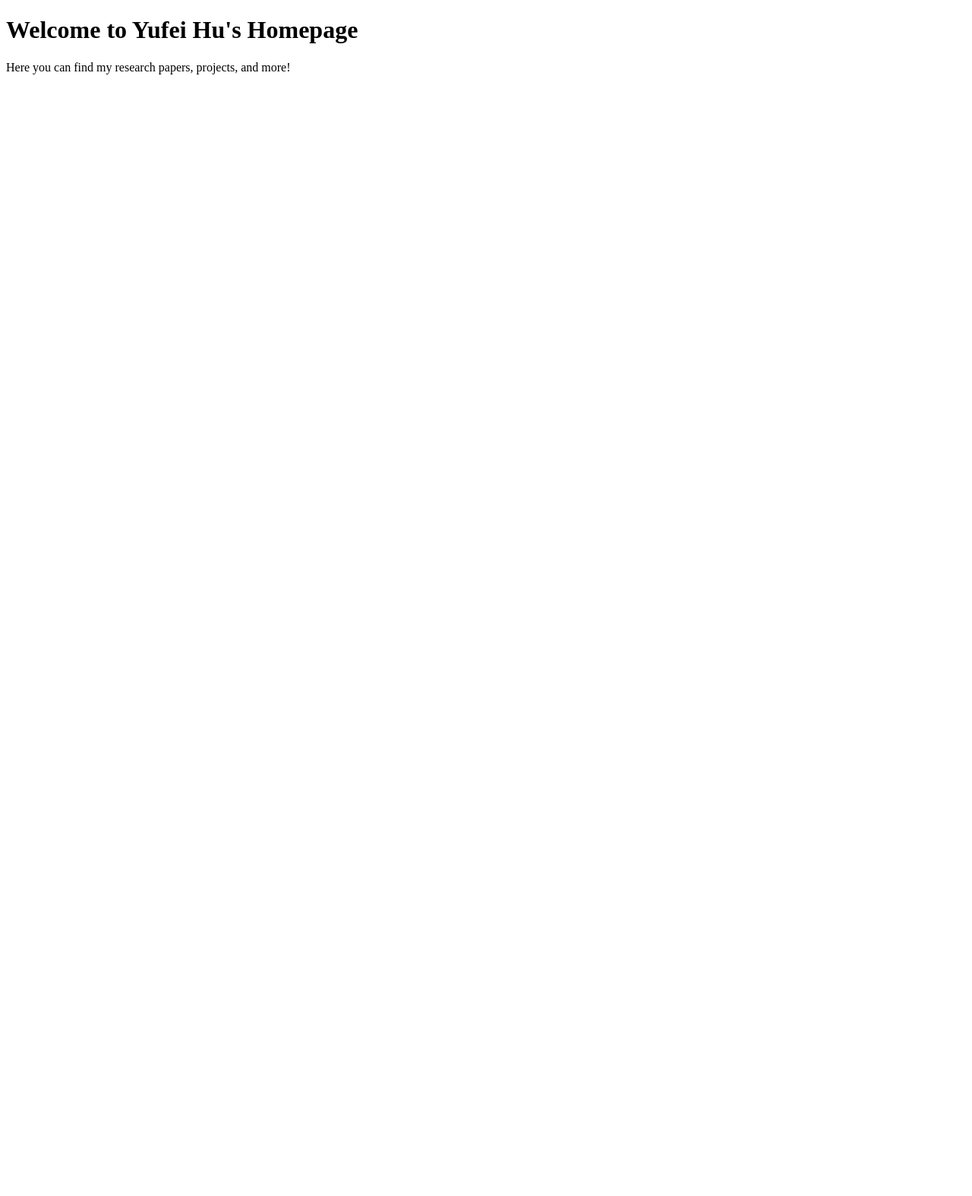
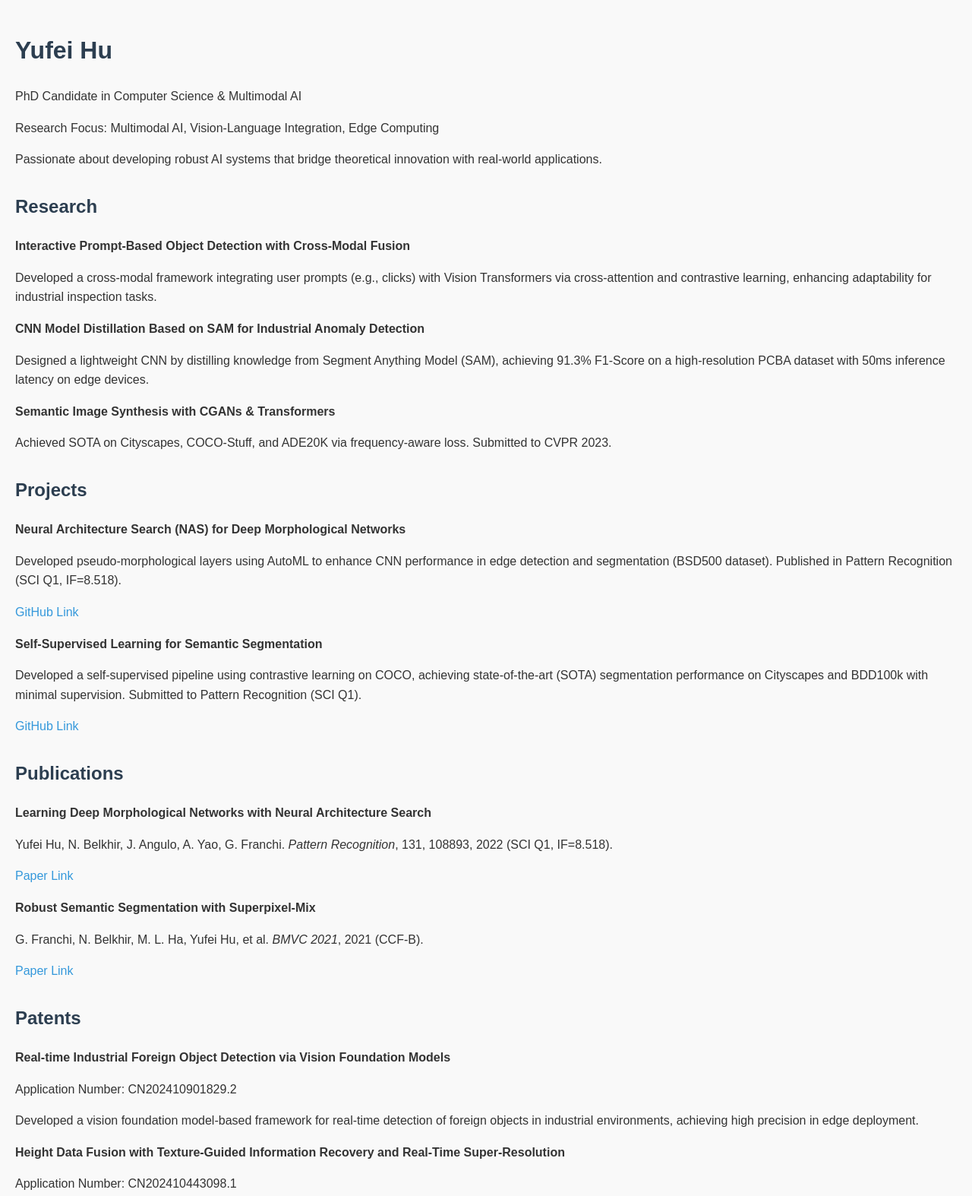
Before and after one commit to flyingU-ai/flyingU-ai.github.io, a plain HTML site: page index.html in a window 1280 px wide. Shown: the top 1574 px of the page at 76% size. Before the commit the page ends 800 px from the top, so only its background shows below. Drawn offline with Linux system fonts and the light colour scheme.

Commit message:
Update index.html

```diff
--- a/index.html
+++ b/index.html
@@ -1,10 +1,135 @@
 <!DOCTYPE html>
-<html>
+<html lang="en">
 <head>
-    <title>Yufei Hu's Homepage</title>
+    <meta charset="UTF-8">
+    <meta name="viewport" content="width=device-width, initial-scale=1.0">
+    <title>Yufei Hu - PhD Candidate in Multimodal AI</title>
+    <style>
+        body {
+            font-family: Arial, sans-serif;
+            line-height: 1.6;
+            margin: 0;
+            padding: 20px;
+            background-color: #f9f9f9;
+            color: #333;
+        }
+        h1, h2 {
+            color: #2c3e50;
+        }
+        a {
+            color: #3498db;
+            text-decoration: none;
+        }
+        a:hover {
+            text-decoration: underline;
+        }
+        ul {
+            list-style-type: none;
+            padding: 0;
+        }
+        li {
+            margin-bottom: 10px;
+        }
+        .section {
+            margin-bottom: 30px;
+        }
+    </style>
 </head>
 <body>
-    <h1>Welcome to Yufei Hu's Homepage</h1>
-    <p>Here you can find my research papers, projects, and more!</p>
+
+    <!-- Home Section -->
+    <div class="section">
+        <h1>Yufei Hu</h1>
+        <p>PhD Candidate in Computer Science & Multimodal AI</p>
+        <p>Research Focus: Multimodal AI, Vision-Language Integration, Edge Computing</p>
+        <p>Passionate about developing robust AI systems that bridge theoretical innovation with real-world applications.</p>
+    </div>
+
+    <!-- Research Section -->
+    <div class="section">
+        <h2>Research</h2>
+        <ul>
+            <li>
+                <strong>Interactive Prompt-Based Object Detection with Cross-Modal Fusion</strong>
+                <p>Developed a cross-modal framework integrating user prompts (e.g., clicks) with Vision Transformers via cross-attention and contrastive learning, enhancing adaptability for industrial inspection tasks.</p>
+            </li>
+            <li>
+                <strong>CNN Model Distillation Based on SAM for Industrial Anomaly Detection</strong>
+                <p>Designed a lightweight CNN by distilling knowledge from Segment Anything Model (SAM), achieving 91.3% F1-Score on a high-resolution PCBA dataset with 50ms inference latency on edge devices.</p>
+            </li>
+            <li>
+                <strong>Semantic Image Synthesis with CGANs & Transformers</strong>
+                <p>Achieved SOTA on Cityscapes, COCO-Stuff, and ADE20K via frequency-aware loss. Submitted to CVPR 2023.</p>
+            </li>
+        </ul>
+    </div>
+
+    <!-- Projects Section -->
+    <div class="section">
+        <h2>Projects</h2>
+        <ul>
+            <li>
+                <strong>Neural Architecture Search (NAS) for Deep Morphological Networks</strong>
+                <p>Developed pseudo-morphological layers using AutoML to enhance CNN performance in edge detection and segmentation (BSD500 dataset). Published in Pattern Recognition (SCI Q1, IF=8.518).</p>
+                <p><a href="https://github.com/flyingU-ai/NAS-Deep-Morphological-Networks">GitHub Link</a></p>
+            </li>
+            <li>
+                <strong>Self-Supervised Learning for Semantic Segmentation</strong>
+                <p>Developed a self-supervised pipeline using contrastive learning on COCO, achieving state-of-the-art (SOTA) segmentation performance on Cityscapes and BDD100k with minimal supervision. Submitted to Pattern Recognition (SCI Q1).</p>
+                <p><a href="https://github.com/flyingU-ai/Self-Supervised-Segmentation">GitHub Link</a></p>
+            </li>
+        </ul>
+    </div>
+
+    <!-- Publications Section -->
+    <div class="section">
+        <h2>Publications</h2>
+        <ul>
+            <li>
+                <strong>Learning Deep Morphological Networks with Neural Architecture Search</strong>
+                <p>Yufei Hu, N. Belkhir, J. Angulo, A. Yao, G. Franchi. <em>Pattern Recognition</em>, 131, 108893, 2022 (SCI Q1, IF=8.518).</p>
+                <p><a href="https://doi.org/10.1016/j.patcog.2022.108893">Paper Link</a></p>
+            </li>
+            <li>
+                <strong>Robust Semantic Segmentation with Superpixel-Mix</strong>
+                <p>G. Franchi, N. Belkhir, M. L. Ha, Yufei Hu, et al. <em>BMVC 2021</em>, 2021 (CCF-B).</p>
+                <p><a href="https://arxiv.org/abs/xxxx">Paper Link</a></p>
+            </li>
+        </ul>
+    </div>
+
+    <!-- Patents Section -->
+    <div class="section">
+        <h2>Patents</h2>
+        <ul>
+            <li>
+                <strong>Real-time Industrial Foreign Object Detection via Vision Foundation Models</strong>
+                <p>Application Number: CN202410901829.2</p>
+                <p>Developed a vision foundation model-based framework for real-time detection of foreign objects in industrial environments, achieving high precision in edge deployment.</p>
+            </li>
+            <li>
+                <strong>Height Data Fusion with Texture-Guided Information Recovery and Real-Time Super-Resolution</strong>
+                <p>Application Number: CN202410443098.1</p>
+                <p>Innovated a multi-sensor fusion method to reconstruct high-resolution height maps using texture guidance, enhancing accuracy in 3D industrial inspection.</p>
+            </li>
+        </ul>
+    </div>
+
+    <!-- About Me Section -->
+    <div class="section">
+        <h2>About Me</h2>
+        <p>I am a PhD candidate in Computer Science and Multimodal AI, with a focus on integrating vision, language, and cross-modal representations. My research interests include self-supervised learning, neural architecture search, and edge computing. I am passionate about developing AI systems that bridge theoretical innovation with real-world applications.</p>
+        <p><strong>Skills:</strong> Multimodal Fusion, NAS, Self-Supervised Learning, Model Distillation</p>
+        <p><strong>Programming Languages:</strong> Python (PyTorch, OpenCV), C/C++, Java</p>
+    </div>
+
+    <!-- Contact Section -->
+    <div class="section">
+        <h2>Contact</h2>
+        <p>Email: yufei.hu.2021@ensta-paris.fr</p>
+        <p>LinkedIn: <a href="https://www.linkedin.com/in/yourprofile">LinkedIn Profile</a></p>
+        <p>GitHub: <a href="https://github.com/flyingU-ai">GitHub Profile</a></p>
+    </div>
+
 </body>
 </html>
```
